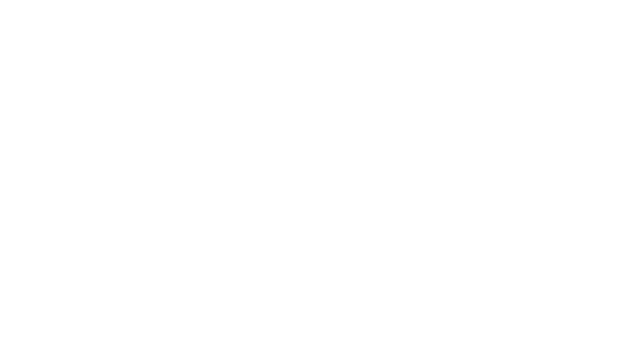
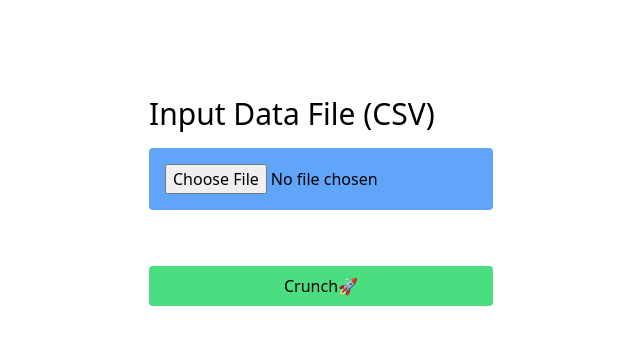
Before and after one commit to Lakshit-Chiranjiv/data-crunch, a Next.js app: page / in a window 1280 px wide. Shown: the top 344 px of the page, without its empty margins (319-959 px from the left). Built offline with nearby package versions, Linux system fonts and the light colour scheme.

Commit message:
added datainput component

```diff
--- a/app/page.js
+++ b/app/page.js
@@ -4,10 +4,12 @@ import styles from './page.module.css'
 
 const inter = Inter({ subsets: ['latin'] })
 
+import DataInput from './components/DataInput'
+
 export default function Home() {
   return (
     <main className={styles.main}>
-
+      <DataInput />
     </main>
   )
 }
```
